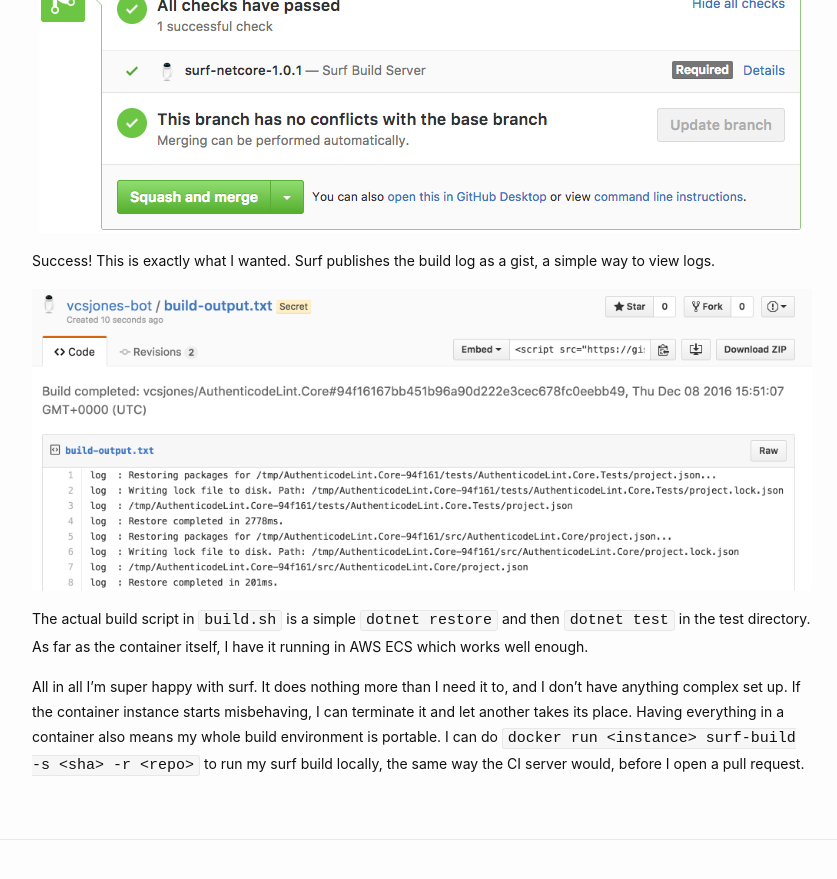
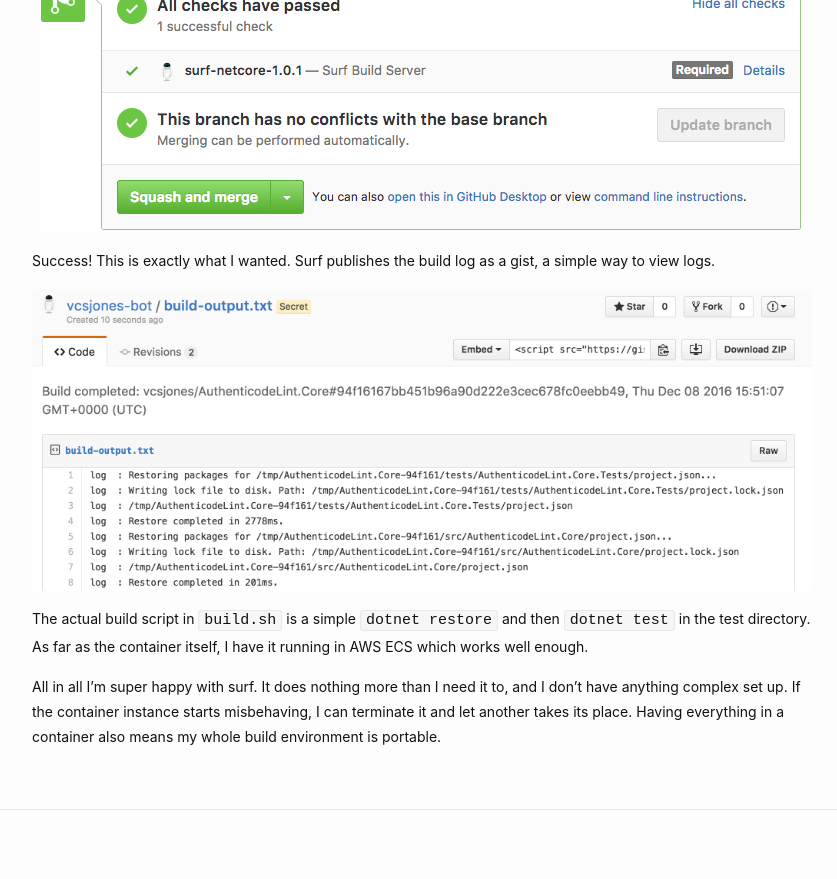
Before and after one commit to vcsjones/vcsjones.dev, a Jekyll site: the page built from _posts/2016-12-05-dotnet-core-ci-with-surf.md, in a window 1280 px wide and 900 px high, scrolled down 3033 px. Shown: the top 879 px of the window, without its empty margins (218-1055 px from the left). Built offline with Jekyll 4.4.1, drawn with Linux system fonts in a browser that asks for light colours.

Commit message:
Fix redundant content.

```diff
--- a/_posts/2016-12-05-dotnet-core-ci-with-surf.md
+++ b/_posts/2016-12-05-dotnet-core-ci-with-surf.md
@@ -179,11 +179,6 @@
 and I don't have anything complex set up. If the container instance starts
 misbehaving, I can terminate it and let another takes its place. Having
 everything in a container also means my whole build environment is portable.
-I can do `docker run <instance> surf-build -s <sha> -r <repo>` to run my
-surf build locally, the same way the CI server would, before I open a pull
-request.
-
-
 
 
 [1]: https://github.com/surf-build/surf/
```
